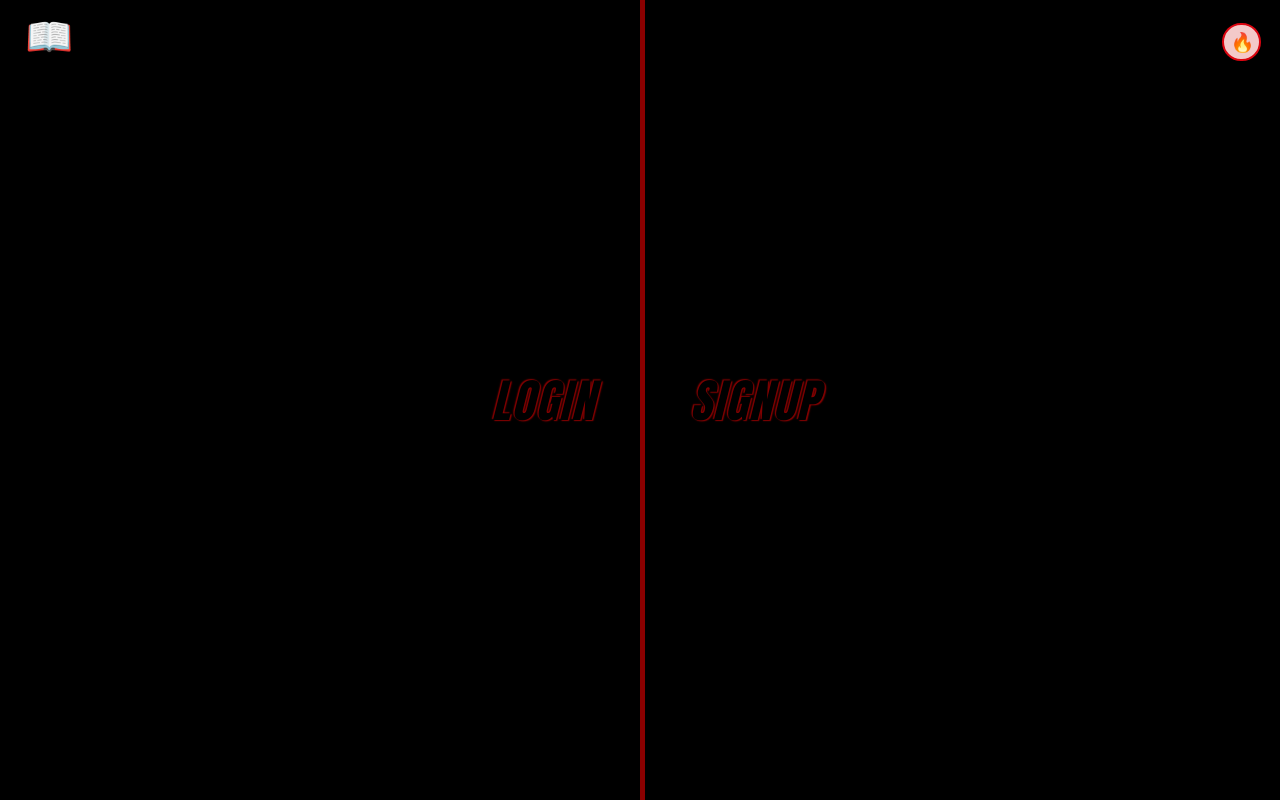
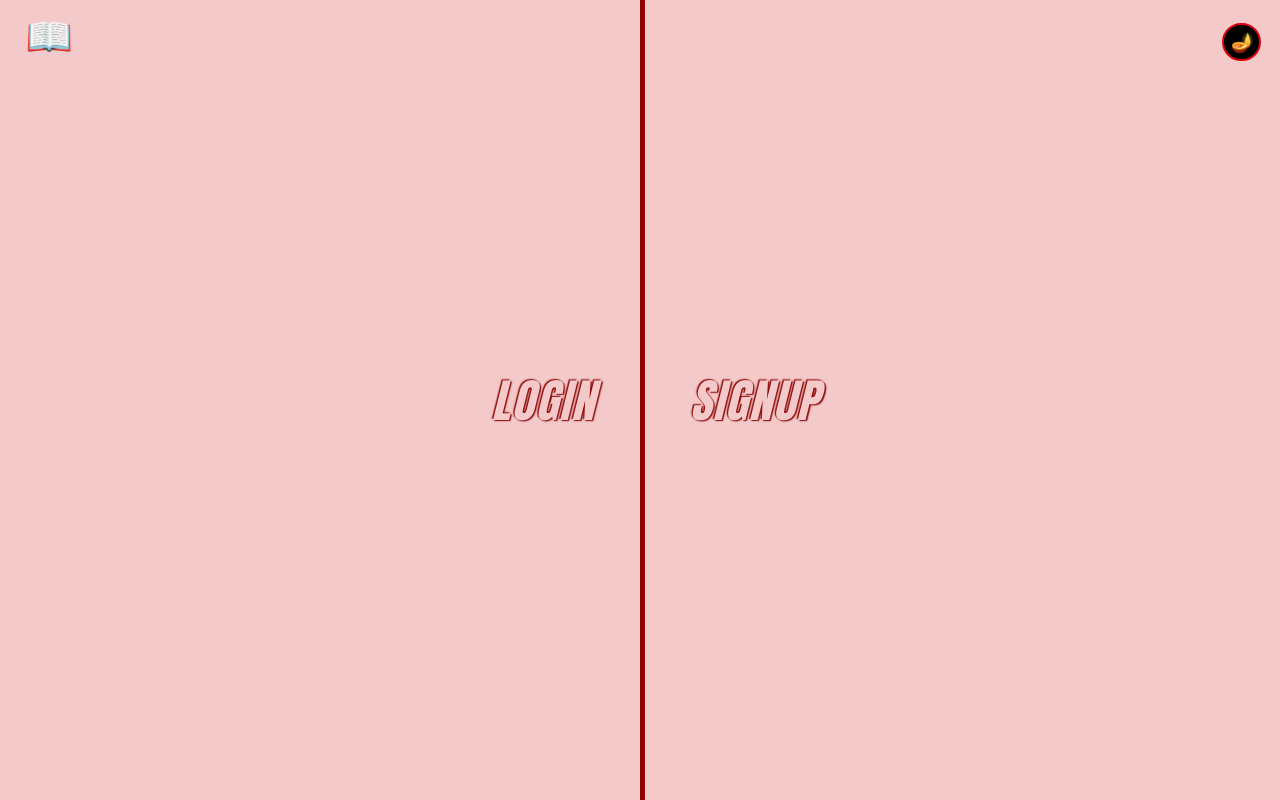
Before and after one commit to VIGNESHWAR-RV/markdown-viewer-frontEnd, a React (Create React App) app: page /loginAndSignUp in a window 1280 px wide. Built offline with nearby package versions, Linux system fonts and the light colour scheme.

Commit message:
changed menu in-out animation and cursor pointer

```diff
--- a/src/App.js
+++ b/src/App.js
@@ -1,6 +1,6 @@
 import { useState } from 'react';
 import './App.css';
-import {Toaster} from "react-hot-toast";
+import toast,{Toaster} from "react-hot-toast";
 
 
 import {Route,Switch} from "react-router-dom";
@@ -20,7 +20,7 @@ function App() {
 
   const [updation,setUpdation] = useState(false); // to check for data stored by users;
 
-  const [darkMode,setDarkMode] = useState(true);  // for darkMode and light mode switch
+  const [darkMode,setDarkMode] = useState(false);  // for darkMode and light mode switch
 
   //for color change based on darkmode and light mode
   const backgroundStyle = {background:(darkMode)?"black":"rgb(243, 201, 201)"};
--- a/src/individualComponents/inputFieldComponent/inputField.css
+++ b/src/individualComponents/inputFieldComponent/inputField.css
@@ -18,6 +18,7 @@
      font-size: 1.5vmax;
      border:none;
      background: transparent;
+     cursor:pointer;
 }
 input{
     padding:2.5%;
--- a/src/pages/Login&SignUp/loginSignUp.css
+++ b/src/pages/Login&SignUp/loginSignUp.css
@@ -55,6 +55,7 @@
     color:darkred;
     border-radius: 2vmax;
     transition: all 0.6s ease-in-out;
+    cursor: pointer;
 }
 .loginSelection:hover,.signUpSelection:hover{
     color:black;
--- a/src/wholeComponents/MenuBar/menuBar.css
+++ b/src/wholeComponents/MenuBar/menuBar.css
@@ -59,6 +59,7 @@
     grid-template-rows:3.6vmax;
     align-content: flex-start;
     overflow-y:scroll;
+    cursor: pointer;
 }
 
 .navDiv button{
@@ -72,6 +73,7 @@
     font-family:Impact, Haettenschweiler, 'Arial Narrow Bold', sans-serif;
     text-transform: uppercase;
     font-style: oblique;
+    cursor: pointer;
 }
 .navDiv button:hover{
     background:rgba(0, 0, 0,0.386);
--- a/src/wholeComponents/MenuBar/menuBar.js
+++ b/src/wholeComponents/MenuBar/menuBar.js
@@ -46,7 +46,7 @@ export function Menu({status,
     const [showSetting , setShowSetting] = useState(false);
     const settingMargin = {marginLeft:(showSetting)?"0%":"100%"};
 
-    const menuWidth = {width:(status)?"100%":"0"};
+    const menuWidth = {marginTop:(status)?"0":"-100%"};
 
     const [open,setOpen] = useState(false);
     const dropdownStyle = {height:(open)?"21.66vmax":"3.6vmax"};
--- a/src/wholeComponents/forgotPassword/ForgotPassword.css
+++ b/src/wholeComponents/forgotPassword/ForgotPassword.css
@@ -86,6 +86,7 @@
     font-style: inherit;
     font-family: inherit;
     transition: all 0.1s ease-in-out;
+    cursor:pointer;
 }
 .forgotPasswordAnchors:hover{
     box-shadow: 0.1vw 0.1vw 0.5vw black,-0.1vw -0.1vw 0.5vw black;
--- a/src/wholeComponents/login/Login.css
+++ b/src/wholeComponents/login/Login.css
@@ -69,6 +69,7 @@
     font-style: inherit;
     font-family: inherit;
     transition: all 0.1s ease-in-out;
+    cursor: pointer;
 }
 .loginAnchors:hover{
     box-shadow: 0.1vw 0.1vw 0.5vw black,-0.1vw -0.1vw 0.5vw black;
--- a/src/wholeComponents/signUp/SignUp.css
+++ b/src/wholeComponents/signUp/SignUp.css
@@ -74,6 +74,7 @@
     font-style: inherit;
     font-family: inherit;
     text-decoration: underline;
+    cursor: pointer;
     /* transform: scale(1.2); */
 }
 .signUpAnchorText{
```
Also changed, not shown: src/wholeComponents/passwordReset/passwordReset.js (line endings or trailing spaces).
